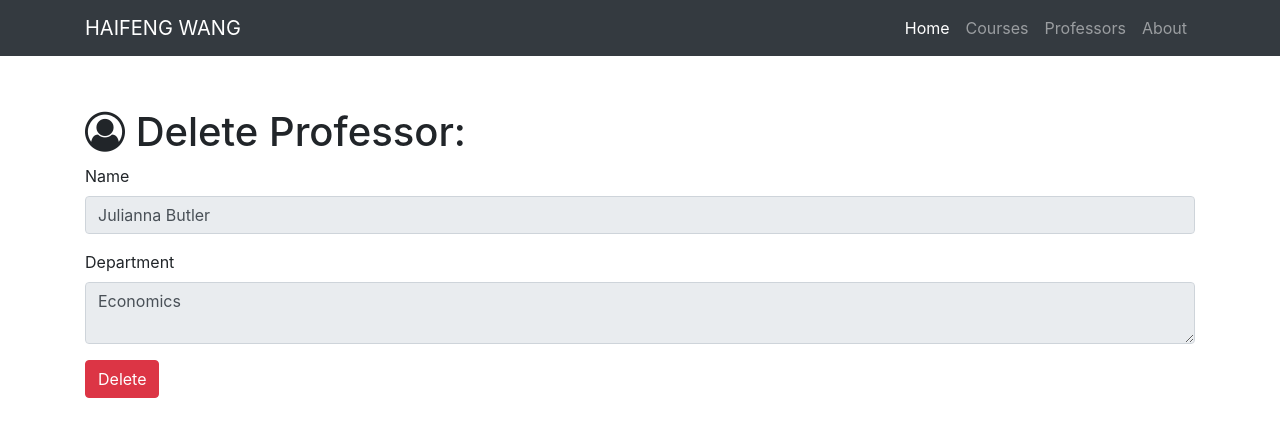
After one commit to haifengwang5225/my-resume, a Flask app: page /professor/delete/1 in a window 1280 px wide. The commit adds this page. Shown: the top 437 px of the page. Run offline with Flask 2, Linux system fonts and the light colour scheme; data comes from the database, SQL or seed files in the repository; both versions use the stored data as it was after the commit; some libraries are stand-ins or nearby versions.

Commit message:
final added

```diff
--- a/resume.py
+++ b/resume.py
@@ -71,6 +71,18 @@ def edit_professor(id):
         db.session.commit()
         return redirect(url_for('show_all_professors'))
 
+@app.route('/professor/delete/<int:id>', methods=['GET', 'POST'])
+def delete_professor(id):
+    professor = Professor.query.filter_by(id=id).first()
+    if request.method == 'GET':
+        return render_template('professor-delete.html', professor=professor)
+    if request.method == 'POST':
+        # delete the artist by id
+        # all related songs are deleted as well
+        db.session.delete(professor)
+        db.session.commit()
+        return redirect(url_for('show_all_professors'))
+
 @app.route('/courses')
 def show_all_courses():
     courses = Course.query.all()
@@ -115,6 +127,18 @@ def edit_song(id):
         db.session.commit()
         return redirect(url_for('show_all_courses'))
 
+@app.route('/course/delete/<int:id>', methods=['GET', 'POST'])
+def delete_course(id):
+    course = Course.query.filter_by(id=id).first()
+    professors = Professor.query.all()
+    if request.method == 'GET':
+        return render_template('course-delete.html', course=course, professors=professors)
+    if request.method == 'POST':
+        # delete the artist by id
+        # all related songs are deleted as well
+        db.session.delete(course)
+        db.session.commit()
+        return redirect(url_for('show_all_courses'))
 
 
 if __name__ == '__main__':
--- a/templates/course-all.html
+++ b/templates/course-all.html
@@ -55,6 +55,7 @@
               </td>
               <td>
                 <a href="/course/edit/{{course.id}}" class="btn btn-success" role="button" aria-disabled="true">Edit</a>
+                <a href="/course/delete/{{course.id}}" class="btn btn-danger" role="button" aria-disabled="true">Delete</a>
               </td>
           </tr>
 
--- a/templates/professor-all.html
+++ b/templates/professor-all.html
@@ -26,6 +26,7 @@
               <td>{{professor.department}}</td>
               <td>
                 <a href="/professor/edit/{{professor.id}}" class="btn btn-success" role="button">Edit</a>
+                <a href="/professor/delete/{{professor.id}}" class="btn btn-danger" role="button">Delete</a>
               </td>
           </tr>
           {% endfor%}
--- /dev/null
+++ b/templates/professor-delete.html
@@ -0,0 +1,35 @@
+
+{% extends "home-base.html"%}
+{% block title %}Delete Professor{% endblock %}
+{% block page_content%}
+
+  <!-- Page Content -->
+  <div class="container">
+    <h1 class="mt-5"><i class="fa fa-user-circle-o" aria-hidden="true"></i> Delete Professor:</h1>
+    <form action="/professor/delete/{{professor.id}}" method="post">
+      <div class="form-group">
+        <label>Name</label>
+        <input class="form-control" type="text" name="name" value="{{professor.name}}" required="true" readonly="true">
+      </div>
+      <div class="form-group">
+        <label>Department</label>
+        <textarea class="form-control" name="department" required="true" readonly="true">{{professor.department}}</textarea>
+      </div>
+      <button type="submit" class="btn btn-danger" id="delete_btn">Delete</button>
+    </form>
+  </div>
+
+{% endblock%}
+
+{% block scripts%}
+  {{super()}}
+  <script>
+  $(document).ready(function () {
+    $('#delete_btn').click(function () {
+      if (! confirm('All related professors will be deleted too!! Are you sure?')) {
+        return false;
+      }
+    })
+  });
+  </script>
+{% endblock%}
--- a/templates/professor-edit.html
+++ b/templates/professor-edit.html
@@ -4,7 +4,7 @@
 
   <!-- Page Content -->
   <div class="container">
-    <h1 class="mt-5"><i class="fa fa-music" aria-hidden="true"></i> Edit Professor:</h1>
+    <h1 class="mt-5"><i class="fa fa-user-circle-o" aria-hidden="true"></i> Edit Professor:</h1>
     <form action="/professor/edit/{{professor.id}}" method="post">
       <div class="form-group">
         <label>Name</label>
```
Also changed, not shown: templates/course-delete.html (added, +42 -0 lines), data.sqlite.
